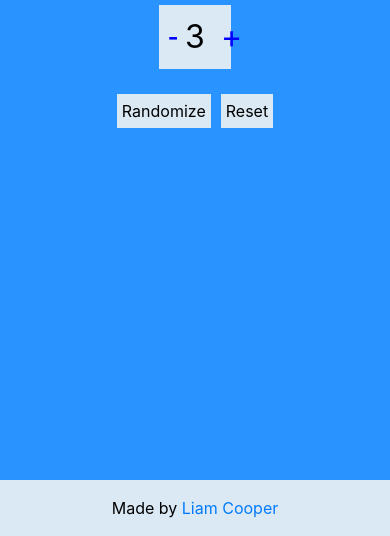
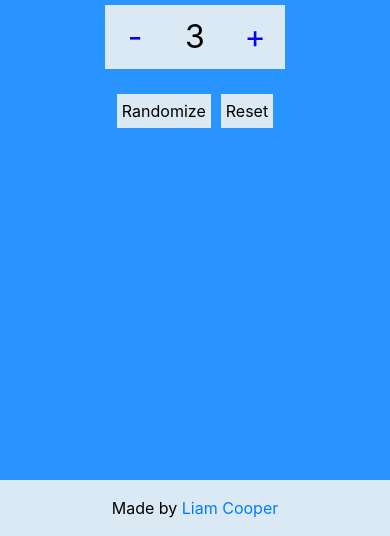
Before and after one commit to LiamCooper27/random-team-gen, a plain HTML site: page index.html in a window 390 px wide. Shown: the part 308-844 px from the top of the page. Drawn offline with nearby package versions, Linux system fonts and the light colour scheme.

Commit message:
fixing iphone styling

```diff
--- a/main.css
+++ b/main.css
@@ -181,34 +181,25 @@ footer p {
 .team-amount input {
     padding: 0.5rem;
 	font-size: 2rem;
-	border: none;
+    border: none;
+    width: 60px;
 }
 
 .team-amount .count {
     color: #000;
     background: #dbe9f4;
     text-align: center;
-    width: 10%;
+    -webkit-border-radius: 0;
+    border-radius: 0;
 }
 
-.team-amount .plus {
+.team-amount button {
     color: blue;
     background: #dbe9f4;
 	cursor: pointer;
     transition: all 0.3s ease;
     cursor: pointer;
     text-align: center;
-    width: 5%;
-}
-
-.team-amount .minus {
-    color: blue;
-    background: #dbe9f4;
-	cursor: pointer;
-    transition: all 0.3s ease;
-    cursor: pointer;
-    text-align: center;
-    width: 5%;
 }
 
 .minus:hover{
@@ -221,20 +212,8 @@ footer p {
 }
 
 /*Prevent text selection*/
-span{
-    -webkit-user-select: none;
-    -moz-user-select: none;
-    -ms-user-select: none;
-}
-input{
-    border: 0;
-    width: 2%;
-}
 input::-webkit-outer-spin-button,
 input::-webkit-inner-spin-button {
     -webkit-appearance: none;
     margin: 0;
 }
-input:disabled{
-    background-color:white;
-}
```
